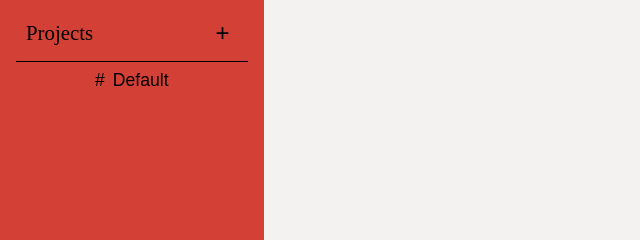
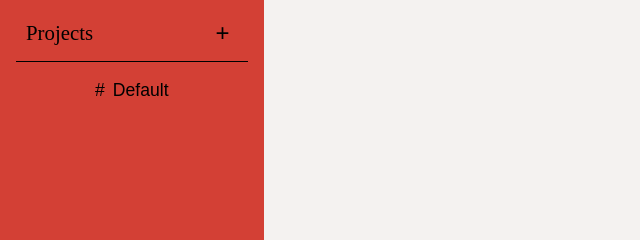
Before and after one commit to HugoTurtle/todo-list, a website built with webpack: page src/template.html in a window 1280 px wide. Shown: the part 281-521 px from the top of the page, 0-640 px from the left. Built offline with nearby package versions, Linux system fonts and the light colour scheme.

Commit message:
Add a border radius and padding to project buttons

```diff
--- a/src/styles.css
+++ b/src/styles.css
@@ -87,6 +87,8 @@ nav .user-projects .project-header .add-project {
     justify-content: center;
     gap: 8px;
     font-size: 1.1rem;
+    border-radius: 10px;
+    padding: 10px;
 }
 main {
     flex: 4;
```
